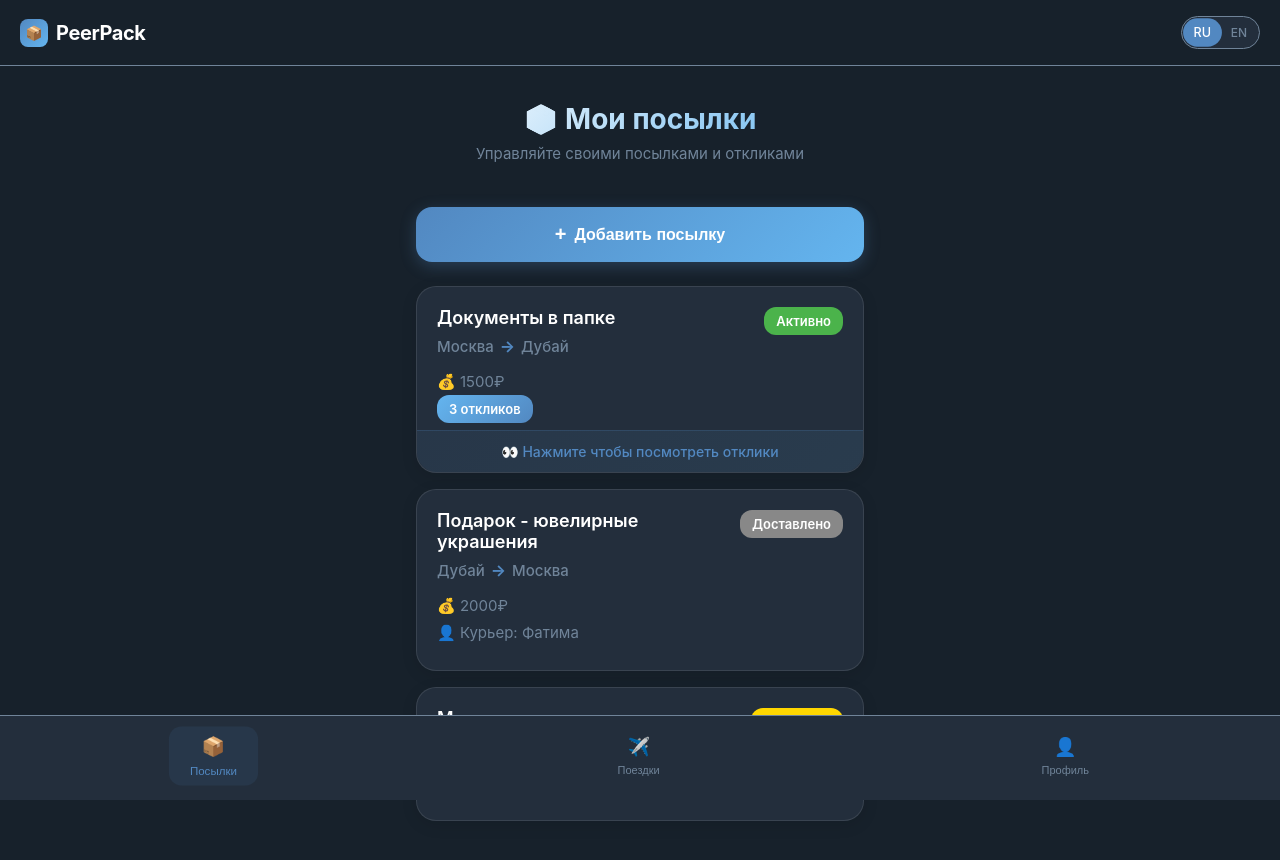
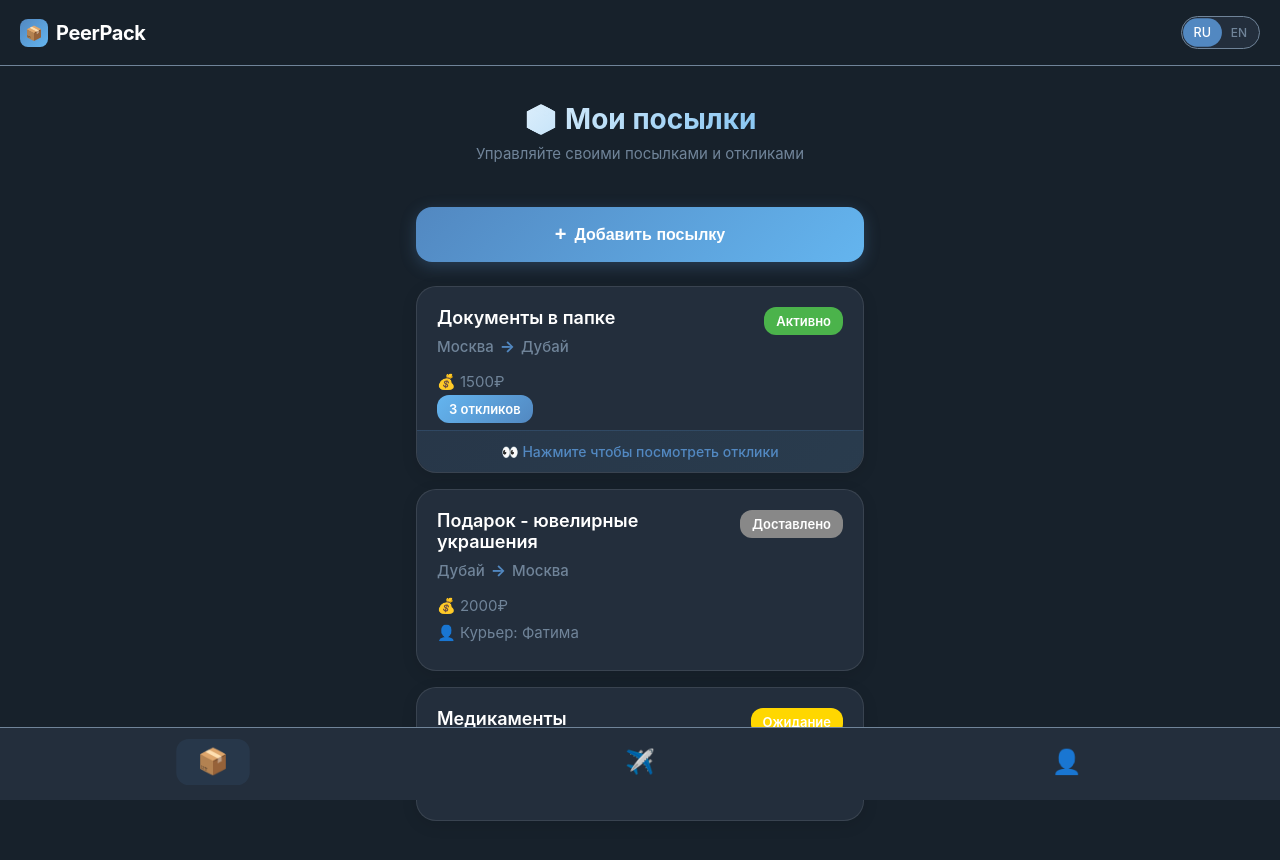
Before and after one commit to Gammanik/PeerPack, a React (Vite) app: page / in a window 1280 px wide. Shown: the top 860 px of the page. Built offline with nearby package versions, Linux system fonts and the light colour scheme.

Commit message:
fix icon

```diff
--- a/src/components/Layout.jsx
+++ b/src/components/Layout.jsx
@@ -116,8 +116,8 @@ const Layout = ({ children, currentPage, onNavigate }) => {
       transition: 'all 0.2s ease'
     },
     navIcon: {
-      fontSize: '18px',
-      marginBottom: '2px'
+      fontSize: '24px',
+      marginBottom: '0px'
     },
     activeNavButton: {
       color: 'var(--tg-theme-button-color, #5288c1)',
@@ -163,7 +163,6 @@ const Layout = ({ children, currentPage, onNavigate }) => {
           onClick={() => handleNavigation('parcels')}
         >
           <div style={styles.navIcon}>📦</div>
-          <div>Посылки</div>
         </button>
         <button
           style={{
@@ -173,7 +172,6 @@ const Layout = ({ children, currentPage, onNavigate }) => {
           onClick={() => handleNavigation('trips')}
         >
           <div style={styles.navIcon}>✈️</div>
-          <div>Поездки</div>
         </button>
         <button
           style={{
@@ -184,7 +182,6 @@ const Layout = ({ children, currentPage, onNavigate }) => {
           onClick={() => handleNavigation('profile')}
         >
           <div style={styles.navIcon}>👤</div>
-          <div>{t('profile')}</div>
           {notificationCount > 0 && (
             <div style={{
               position: 'absolute',
```
